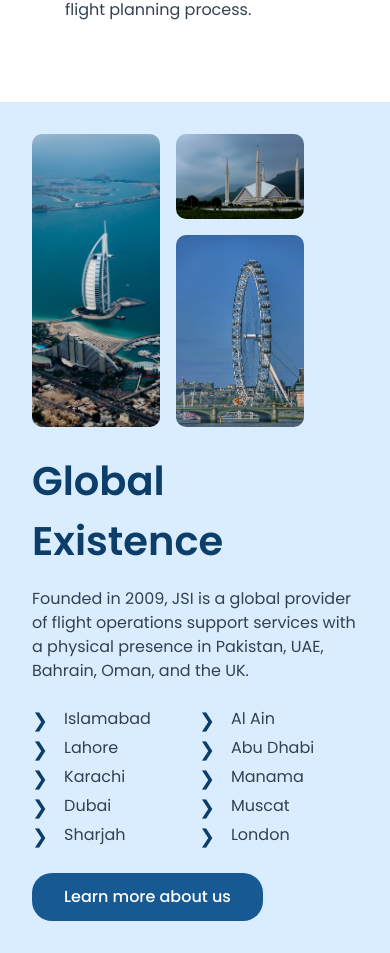
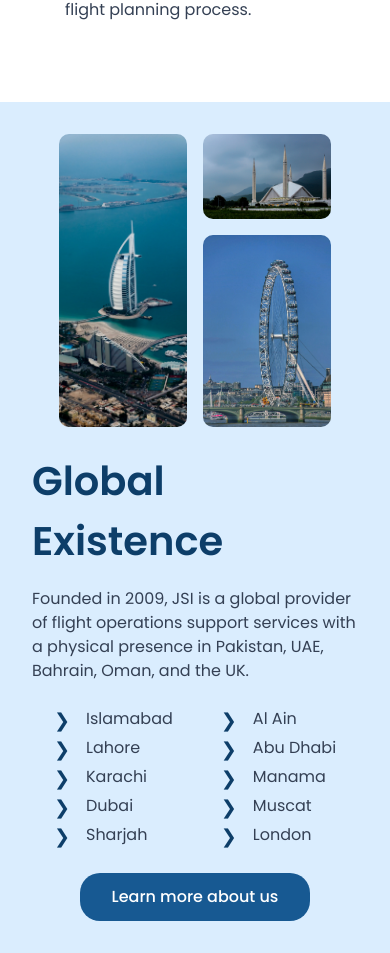
Before and after one commit to tayyabataimur/jetstream, a React (Vite) app: page / in a window 390 px wide. Shown: the part 2954-3907 px from the top of the page. Built offline with nearby package versions, Linux system fonts and the light colour scheme.

Commit message:
fixup! Create Global existence component

```diff
--- a/src/components/GlobalExistence/GlobalExistence.module.css
+++ b/src/components/GlobalExistence/GlobalExistence.module.css
@@ -61,7 +61,7 @@
 .images img {
     border-radius: 10px;
     object-fit: cover;
-    width: 10rem;
+    width: 9rem;
 }
 
 .imagesCol {
@@ -96,6 +96,7 @@
     }
 
     .wrapper {
+        align-items: center;
         flex-direction: column;
     }
 
@@ -112,6 +113,10 @@
         margin-top: 1rem;
     }
 
+    .textContent {
+        align-items: center;
+    }
+
     .textContent p {
         margin: 0;
     }
@@ -120,11 +125,14 @@
         display: flex;
         flex-direction: column;
         flex-wrap: wrap;
+        gap: 0 3rem;
         height: 150px;
         margin: 0;
     }
 
-    .city {
-        margin-right: 3rem;
+    .locations {
+        align-items: center;
+        display: flex;
+        flex-direction: column;
     }
 }
```
